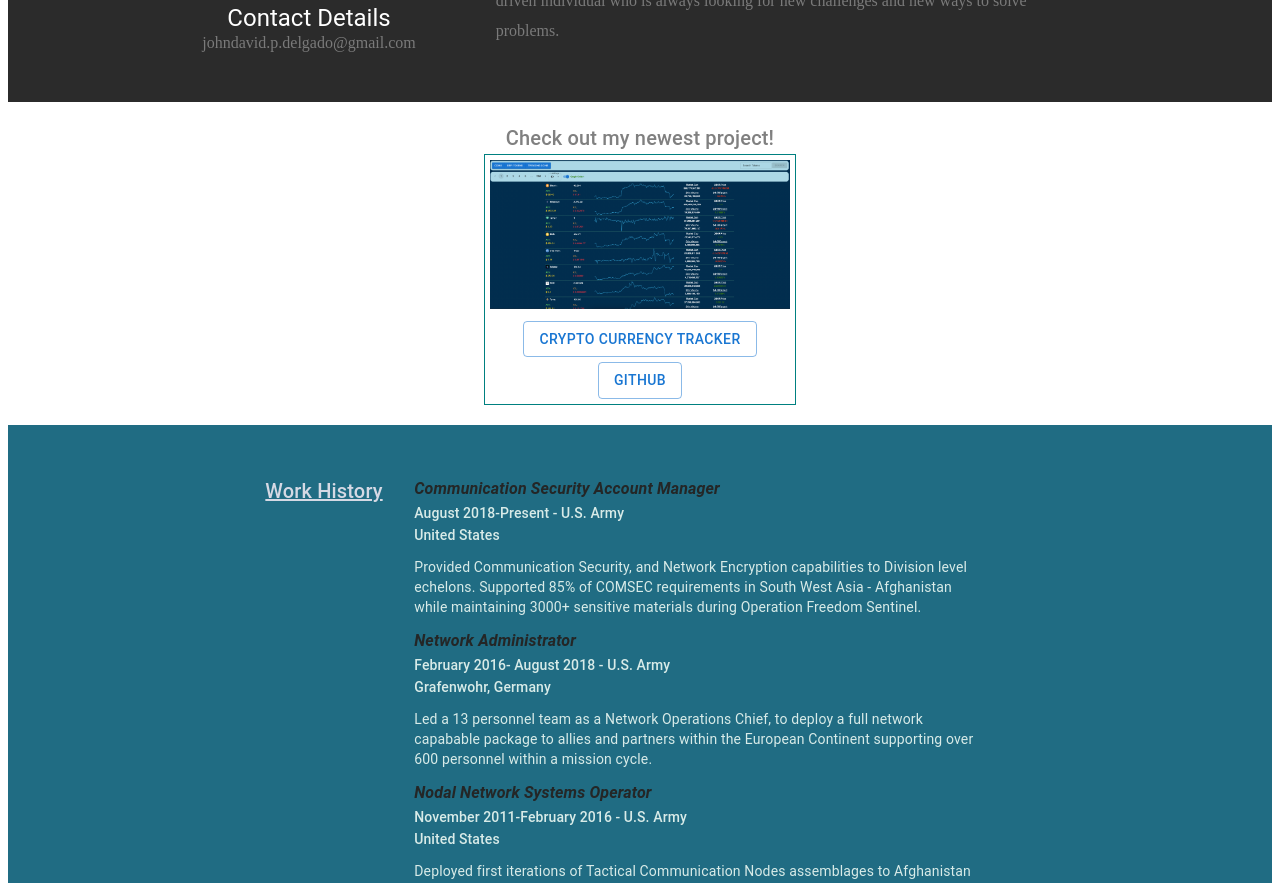
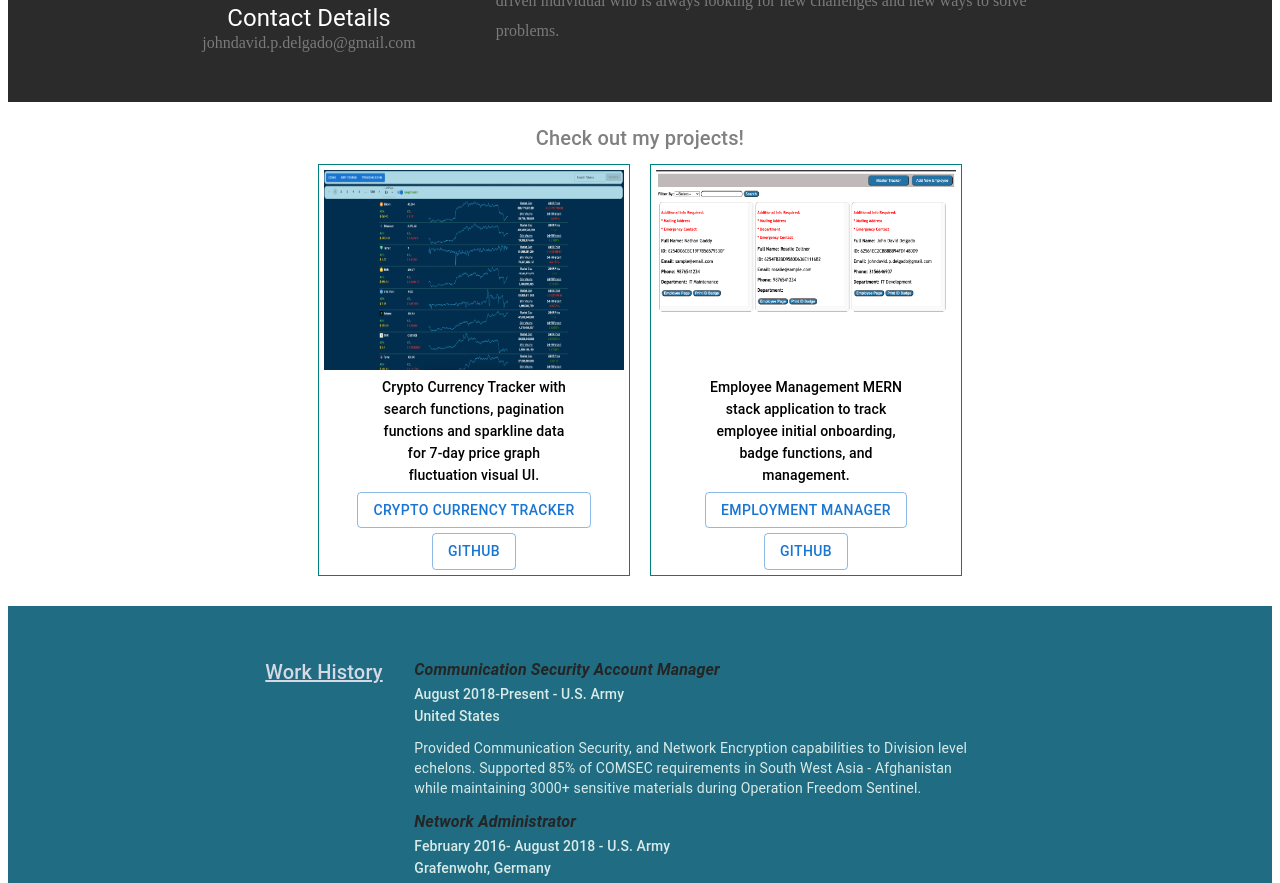
Before and after one commit to johndmini/portfolio_website, a React (Create React App) app: page / in a window 1280 px wide. Shown: the part 1060-1943 px from the top of the page. Built offline with nearby package versions, Linux system fonts and the light colour scheme.

Commit message:
portfolio section rework. added new project

```diff
--- a/src/components/Nav.js
+++ b/src/components/Nav.js
@@ -16,7 +16,7 @@ export default function Nav() {
         zIndex: '5',
       }}
     >
-      <ButtonGroup variant="contained" >
+      <ButtonGroup variant="contained">
         <Button href="#home">HOME</Button>
         <Button href="#about">ABOUT</Button>
         <Button href="#portfolio">PORTFOLIO</Button>
--- /dev/null
+++ b/src/components/PortfolioData.js
@@ -0,0 +1,22 @@
+const portfolioData = [
+  {
+    id: 1,
+    title: 'Crypto Currency Tracker',
+    img: './images/CryptoCurrencyTracker.png',
+    description:
+      'Crypto Currency Tracker with search functions, pagination functions and sparkline data for 7-day price graph fluctuation visual UI.',
+    github: 'https://github.com/johndmini/crypto_currency_tracker',
+    deployed: 'https://johndcryptotracker.netlify.app/',
+  },
+  {
+    id: 2,
+    title: 'Employment Manager',
+    img: './images/EmploymentManager.png',
+    description:
+      'Employee Management MERN stack application to track employee initial onboarding, badge functions, and management.',
+    github: 'https://github.com/johndmini/employment_tracker',
+    deployed: 'https://johndemployment-tracker.netlify.app/',
+  },
+];
+
+export default portfolioData;
--- a/src/index.css
+++ b/src/index.css
@@ -27,4 +27,5 @@
 
 .project-images {
   width: 300px;
+  height: 200px;
 }
--- a/src/pages/Portfolio.js
+++ b/src/pages/Portfolio.js
@@ -1,51 +1,49 @@
 import React from 'react';
+import portfolioData from '../components/PortfolioData';
 import { Typography, Box, Button } from '@mui/material';
 
 export default function Portfolio() {
-  return (
-    <Box sx={{ textAlign: 'center', m: '20px' }} id="portfolio">
-      <Box>
-        <Typography variant="h6" color="gray">
-          Check out my newest project!
-        </Typography>
-      </Box>
+  const projects = portfolioData.map((project) => (
     <Box
       sx={{
         display: 'inline-block',
         border: '1px solid teal',
         padding: '5px',
+        m: '10px',
       }}
+      key={project.id}
     >
       <Box>
-          <Typography>
+        <Typography >
           <Box>
-              <img
-                className="project-images"
-                src="./images/CryptoCurrencyTracker.png"
-                alt=""
-              />
+            <img className="project-images" src={project.img} alt="" />
           </Box>
+          <Typography sx={{ width: '200px', ml: '50px' }} variant="subtitle2">
+            {project.description}
+          </Typography>
           <Box sx={{ m: '5px' }}>
-              <Button
-                target="_blank"
-                href="https://johndcryptotracker.netlify.app/"
-                variant="outlined"
-              >
-                Crypto Currency Tracker
+            <Button target="_blank" href={project.deployed} variant="outlined">
+              {project.title}
             </Button>
           </Box>
           <Box>
-              <Button
-                target="_blank"
-                href="https://github.com/johndmini/crypto_currency_tracker"
-                variant="outlined"
-              >
+            <Button target="_blank" href={project.github} variant="outlined">
               GitHub
             </Button>
           </Box>
         </Typography>
       </Box>
     </Box>
+  ));
+
+  return (
+    <Box sx={{ textAlign: 'center', m: '20px' }} id="portfolio">
+      <Box>
+        <Typography variant="h6" color="gray">
+          Check out my projects!
+        </Typography>
+      </Box>
+      {projects}
     </Box>
   );
 }
```
Also changed, not shown: public/images/EmploymentManager.png (added). Lines whose indentation alone changed are shown as unchanged.
